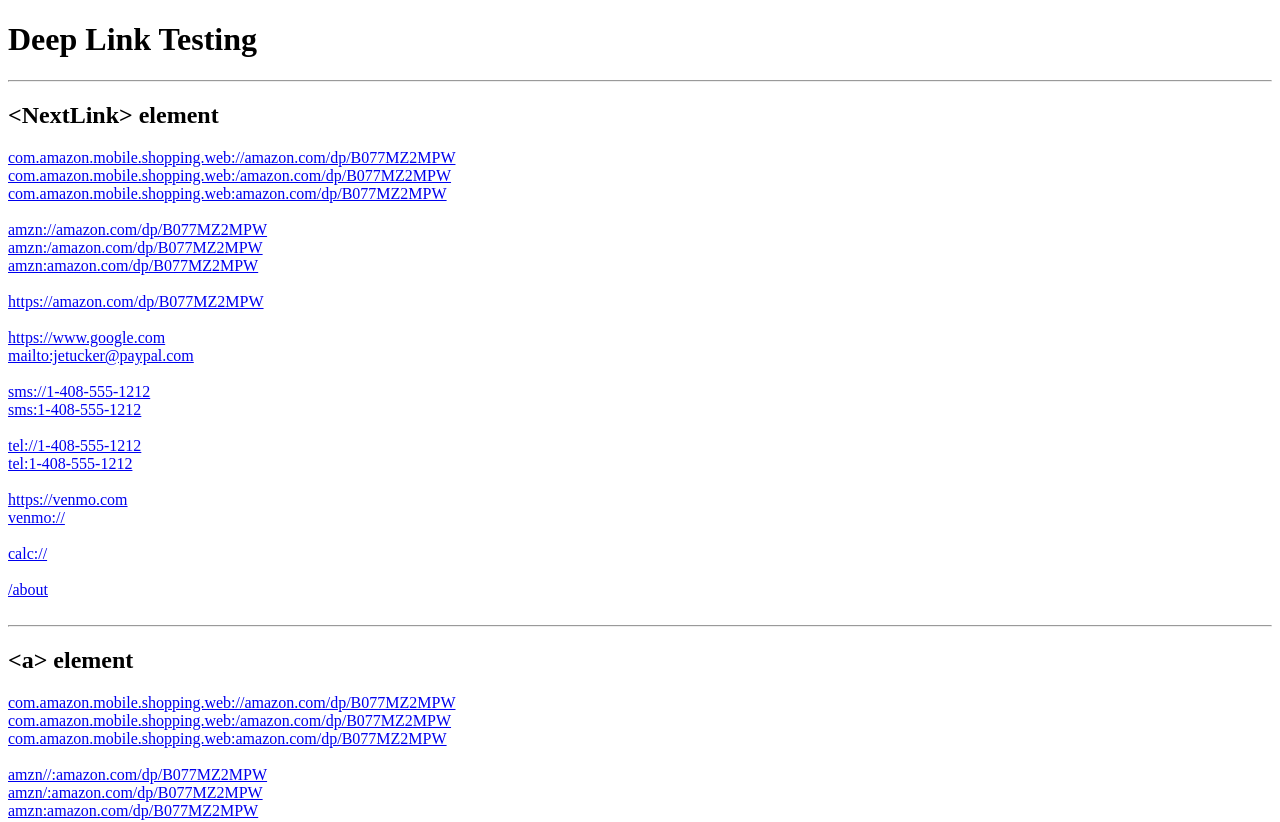
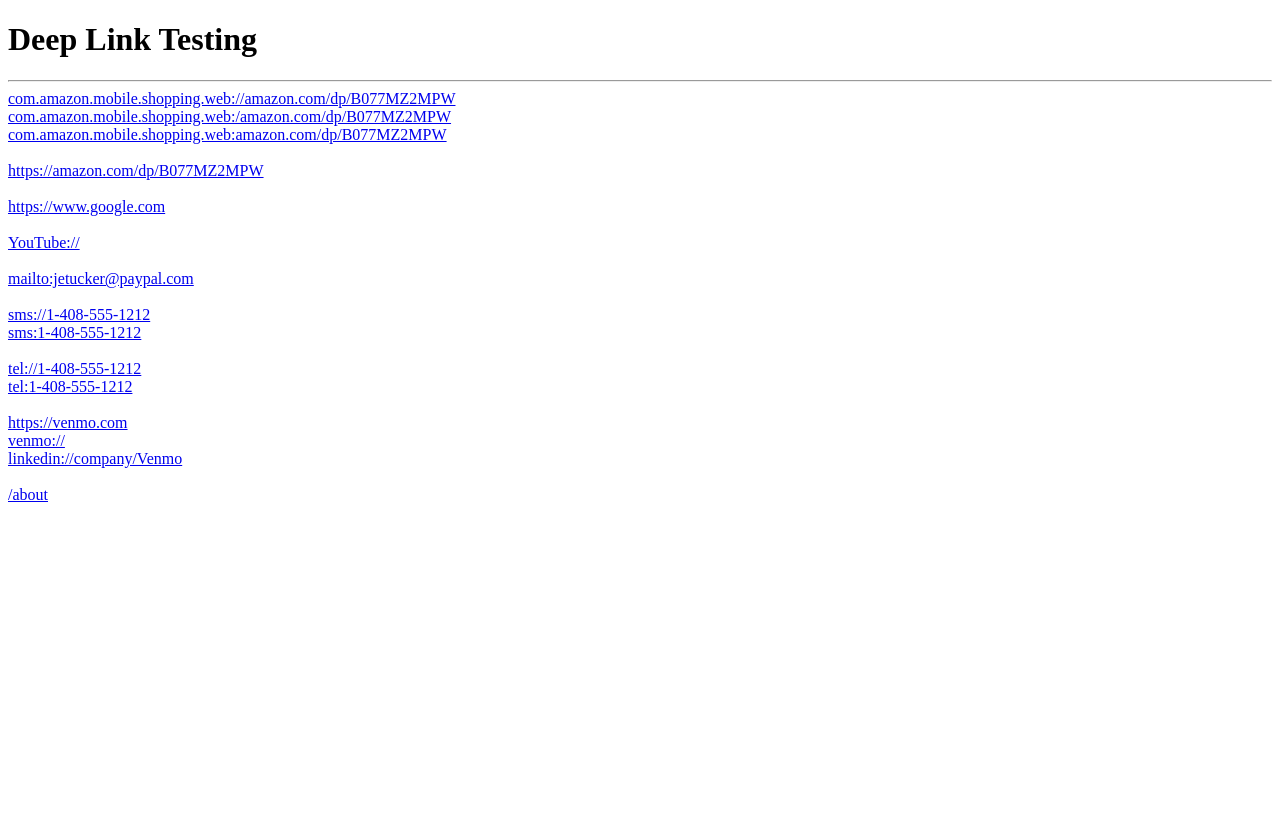
Before and after one commit to jetuckerpp/deep-link-testing, a Next.js app: page / in a window 1280 px wide. Shown: the top 822 px of the page. After the commit the page ends 800 px from the top, so only its background shows below. Built offline with nearby package versions, Linux system fonts and the light colour scheme.

Commit message:
Removed Link element section

```diff
--- a/pages/index.js
+++ b/pages/index.js
@@ -6,88 +6,6 @@
 
     <hr />
 
-    <h2>&lt;NextLink&gt; element</h2>
-    <Link href="com.amazon.mobile.shopping.web://amazon.com/dp/B077MZ2MPW">
-      <a>com.amazon.mobile.shopping.web://amazon.com/dp/B077MZ2MPW</a>
-    </Link>
-    <br/>
-    <Link href="com.amazon.mobile.shopping.web:/amazon.com/dp/B077MZ2MPW">
-      <a>com.amazon.mobile.shopping.web:/amazon.com/dp/B077MZ2MPW</a>
-    </Link>
-    <br/>
-    <Link href="com.amazon.mobile.shopping.web:amazon.com/dp/B077MZ2MPW">
-      <a>com.amazon.mobile.shopping.web:amazon.com/dp/B077MZ2MPW</a>
-    </Link>
-    <br/>
-    <br/>
-    <Link href="amzn://amazon.com/dp/B077MZ2MPW">
-      <a>amzn://amazon.com/dp/B077MZ2MPW</a>
-    </Link>
-    <br/>
-    <Link href="amzn:/amazon.com/dp/B077MZ2MPW">
-      <a>amzn:/amazon.com/dp/B077MZ2MPW</a>
-    </Link>
-    <br/>
-    <Link href="amzn:amazon.com/dp/B077MZ2MPW">
-      <a>amzn:amazon.com/dp/B077MZ2MPW</a>
-    </Link>
-    <br/>
-    <br/>
-    <Link href="https://amazon.com/dp/B077MZ2MPW">
-      <a>https://amazon.com/dp/B077MZ2MPW</a>
-    </Link>
-    <br/>
-    <br/>
-    <Link href="https://www.google.com">
-      <a>https://www.google.com</a>
-    </Link>
-    <br/>
-    <Link href="mailto:jetucker@paypal.com">
-      <a>mailto:jetucker@paypal.com</a>
-    </Link>
-    <br/>
-    <br/>
-    <Link href="sms://1-408-555-1212">
-      <a>sms://1-408-555-1212</a>
-    </Link>
-    <br/>
-    <Link href="sms:1-408-555-1212">
-      <a>sms:1-408-555-1212</a>
-    </Link>
-    <br/>
-    <br/>
-    <Link href="tel://1-408-555-1212">
-      <a>tel://1-408-555-1212</a>
-    </Link>
-    <br/>
-    <Link href="tel:1-408-555-1212">
-      <a>tel:1-408-555-1212</a>
-    </Link>
-    <br/>
-    <br/>
-    <Link href="https://venmo.com">
-      <a>https://venmo.com</a>
-    </Link>
-    <br/>
-    <Link href="venmo://">
-      <a>venmo://</a>
-    </Link>
-    <br/>
-    <br/>
-    <Link href="calc://">
-      <a>calc://</a>
-    </Link>
-    <br/>
-    <br/>
-    <Link href="/about">
-      <a>/about</a>
-    </Link>
-    <br/>
-    <br/>
-
-    <hr/>
-
-    <h2>&lt;a&gt; element</h2>
     <a href="com.amazon.mobile.shopping.web://amazon.com/dp/B077MZ2MPW">com.amazon.mobile.shopping.web://amazon.com/dp/B077MZ2MPW</a>
     <br/>
     <a href="com.amazon.mobile.shopping.web:/amazon.com/dp/B077MZ2MPW">com.amazon.mobile.shopping.web:/amazon.com/dp/B077MZ2MPW</a>
@@ -95,17 +13,14 @@
     <a href="com.amazon.mobile.shopping.web:amazon.com/dp/B077MZ2MPW">com.amazon.mobile.shopping.web:amazon.com/dp/B077MZ2MPW</a>
     <br/>
     <br/>
-    <a href="amzn//:amazon.com/dp/B077MZ2MPW">amzn//:amazon.com/dp/B077MZ2MPW</a>
-    <br/>
-    <a href="amzn/:amazon.com/dp/B077MZ2MPW">amzn/:amazon.com/dp/B077MZ2MPW</a>
-    <br/>
-    <a href="amzn:amazon.com/dp/B077MZ2MPW">amzn:amazon.com/dp/B077MZ2MPW</a>
-    <br/>
-    <br/>
     <a href="https://amazon.com/dp/B077MZ2MPW">https://amazon.com/dp/B077MZ2MPW</a>
     <br/>
     <br/>
     <a href="https://www.google.com">https://www.google.com</a>
+    <br/>
+    <br/>
+    <a href="YouTube://">YouTube://</a>
+    <br/>
     <br/>
     <a href="mailto:jetucker@paypal.com">mailto:jetucker@paypal.com</a>
     <br/>
@@ -124,8 +39,7 @@
     <br/>
     <a href="venmo://">venmo://</a>
     <br/>
-    <br/>
-    <a href="calc://">calc://</a>
+    <a href="linkedin://company/Venmo">linkedin://company/Venmo</a>
     <br/>
     <br/>
     <a href="/about">/about</a>
```
